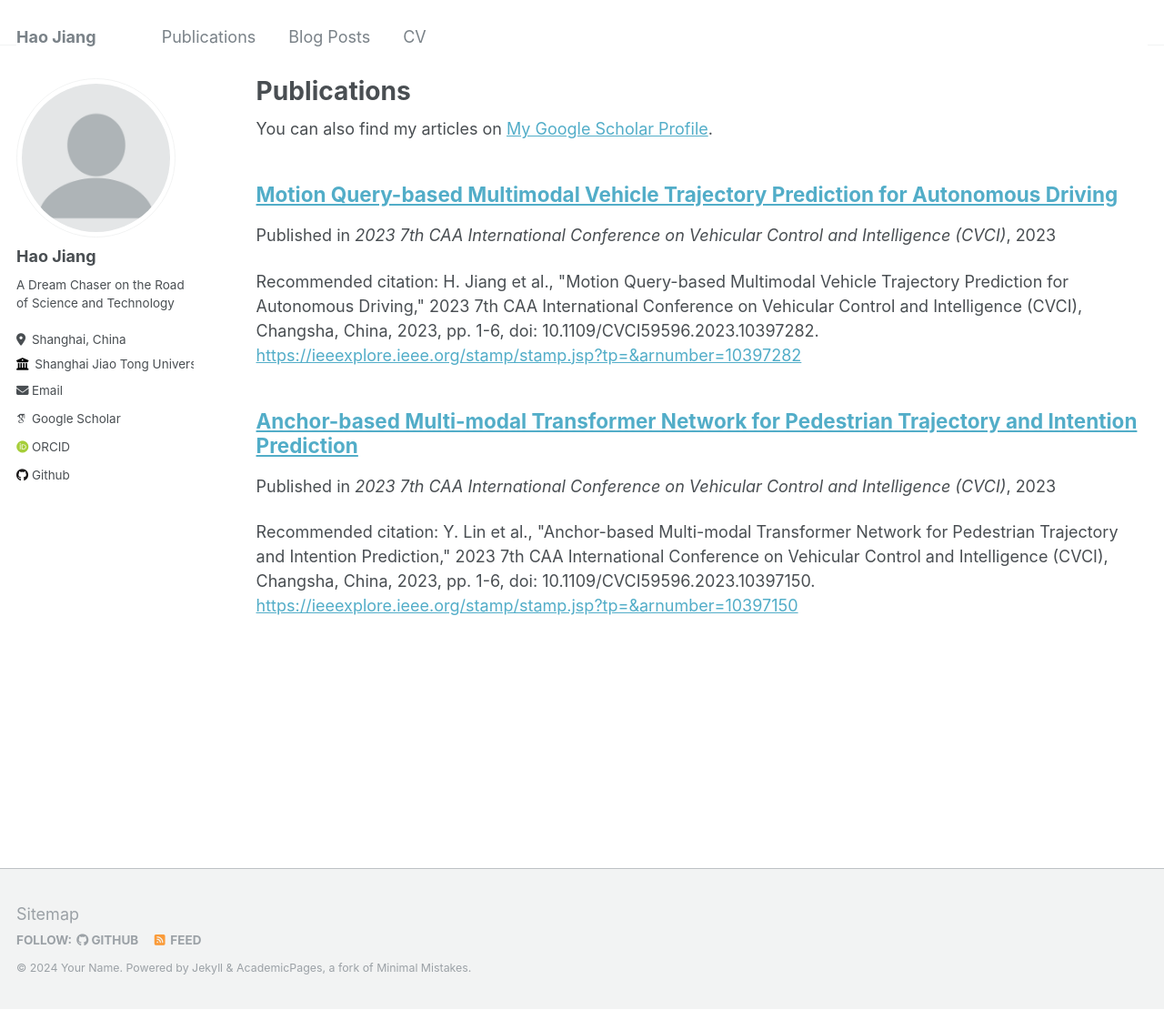
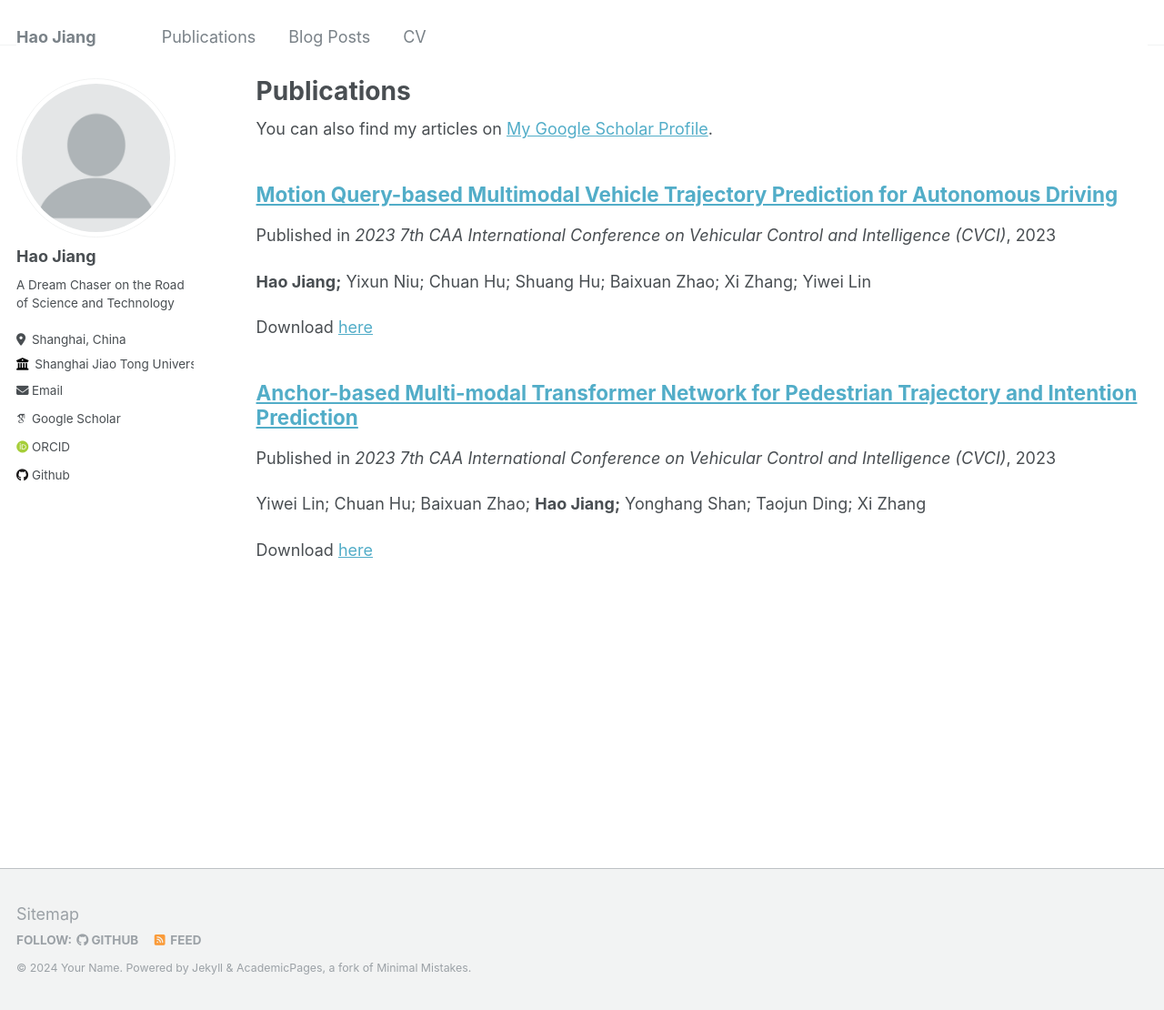
Before and after one commit to Sunstroperao/Sunstroperao.github.io, a Jekyll site: the page built from _pages/publications.md, in a window 1280 px wide and 1110 px high. Shown: the whole window at 91% size. Built offline with Jekyll 4.4.1, drawn with Linux system fonts in a browser that asks for light colours; some web fonts are replaced.

Commit message:
modify publications

```diff
--- a/_publications/2009-10-01-paper-title-number-1.md
+++ b/_publications/2009-10-01-paper-title-number-1.md
@@ -2,11 +2,11 @@
 title: "Anchor-based Multi-modal Transformer Network for Pedestrian Trajectory and Intention Prediction"
 collection: publications
 permalink: /publication/2009-10-01-paper-title-number-1
-excerpt: ''
+excerpt: 'Yiwei Lin; Chuan Hu; Baixuan Zhao; **Hao Jiang;** Yonghang Shan; Taojun Ding; Xi Zhang'
 date: 2023-10-27
 venue: '2023 7th CAA International Conference on Vehicular Control and Intelligence (CVCI)'
 paperurl: 'https://ieeexplore.ieee.org/stamp/stamp.jsp?tp=&arnumber=10397150'
-citation: 'Y. Lin et al., "Anchor-based Multi-modal Transformer Network for Pedestrian Trajectory and Intention Prediction," 2023 7th CAA International Conference on Vehicular Control and Intelligence (CVCI), Changsha, China, 2023, pp. 1-6, doi: 10.1109/CVCI59596.2023.10397150.'
+# citation: 'Y. Lin et al., "Anchor-based Multi-modal Transformer Network for Pedestrian Trajectory and Intention Prediction," 2023 7th CAA International Conference on Vehicular Control and Intelligence (CVCI), Changsha, China, 2023, pp. 1-6, doi: 10.1109/CVCI59596.2023.10397150.'
 ---
 
 The contents above will be part of a list of publications, if the user clicks the link for the publication than the contents of section will be rendered as a full page, allowing you to provide more information about the paper for the reader. When publications are displayed as a single page, the contents of the above "citation" field will automatically be included below this section in a smaller font.
--- a/_publications/2010-10-01-paper-title-number-2.md
+++ b/_publications/2010-10-01-paper-title-number-2.md
@@ -2,11 +2,11 @@
 title: "Motion Query-based Multimodal Vehicle Trajectory Prediction for Autonomous Driving"
 collection: publications
 permalink: /publication/2010-10-01-paper-title-number-2
-excerpt: ''
+excerpt: '**Hao Jiang;** Yixun Niu; Chuan Hu; Shuang Hu; Baixuan Zhao; Xi Zhang; Yiwei Lin'
 date: 2023-10-27
 venue: '2023 7th CAA International Conference on Vehicular Control and Intelligence (CVCI)'
 paperurl: 'https://ieeexplore.ieee.org/stamp/stamp.jsp?tp=&arnumber=10397282'
-citation: 'H. Jiang et al., "Motion Query-based Multimodal Vehicle Trajectory Prediction for Autonomous Driving," 2023 7th CAA International Conference on Vehicular Control and Intelligence (CVCI), Changsha, China, 2023, pp. 1-6, doi: 10.1109/CVCI59596.2023.10397282.'
+# citation: 'H. Jiang et al., "Motion Query-based Multimodal Vehicle Trajectory Prediction for Autonomous Driving," 2023 7th CAA International Conference on Vehicular Control and Intelligence (CVCI), Changsha, China, 2023, pp. 1-6, doi: 10.1109/CVCI59596.2023.10397282.'
 ---
 
 The contents above will be part of a list of publications, if the user clicks the link for the publication than the contents of section will be rendered as a full page, allowing you to provide more information about the paper for the reader. When publications are displayed as a single page, the contents of the above "citation" field will automatically be included below this section in a smaller font.
```
